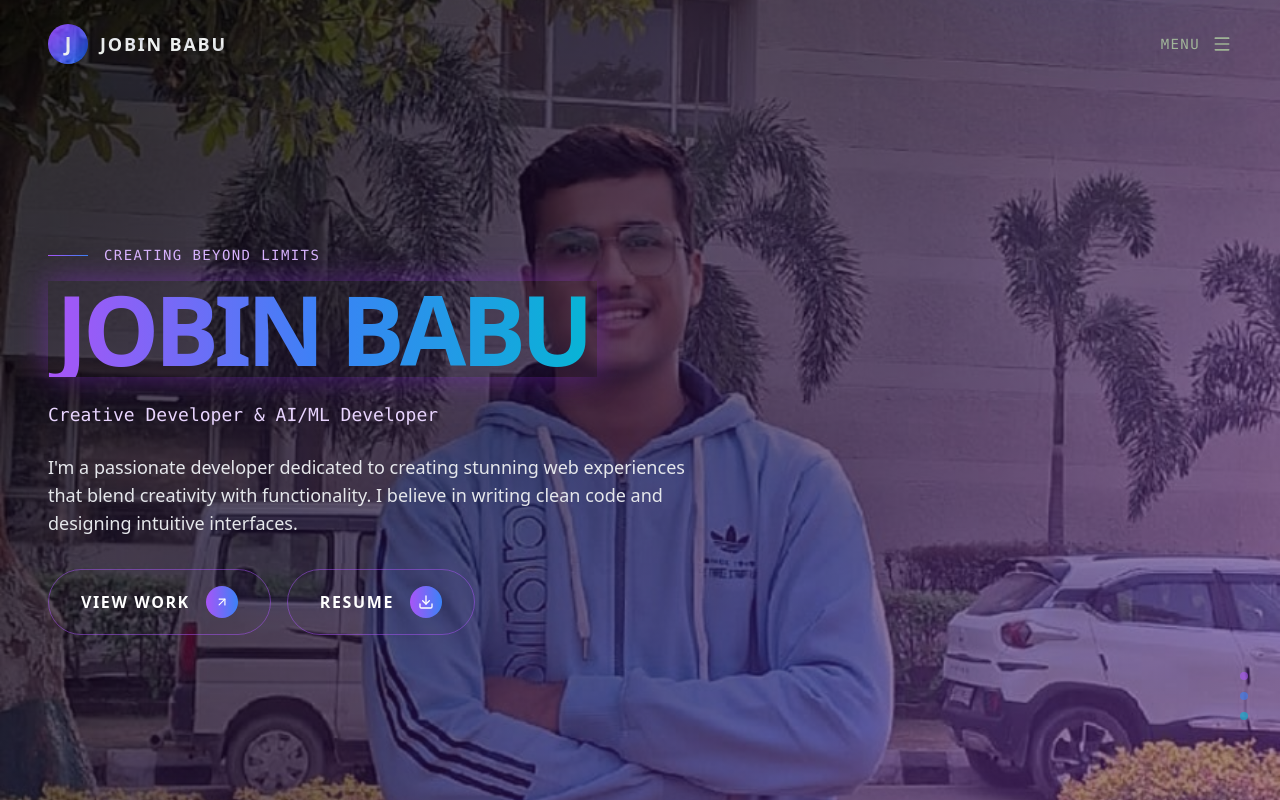
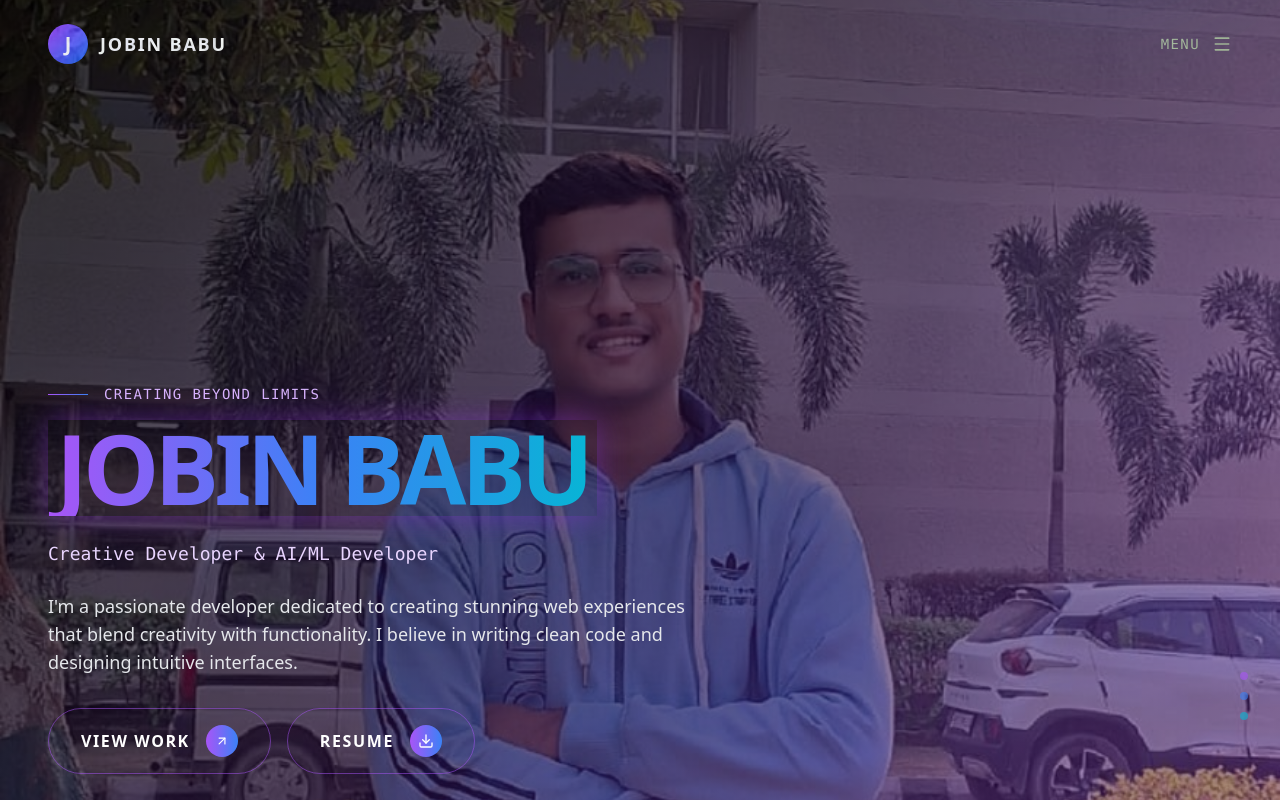
Before and after one commit to jobitech/portfoliomy, a React (Vite) app: page / in a window 1280 px wide. Shown: the top 800 px of the page. Built offline with nearby package versions, Linux system fonts and the light colour scheme; no server answers.

Commit message:
Increase hero section top padding - move content down to reveal face

```diff
--- a/src/components/Hero.jsx
+++ b/src/components/Hero.jsx
@@ -72,7 +72,7 @@ const Hero = () => {
       `}</style>
 
       <section
-        className="min-h-screen flex flex-col justify-center items-center md:items-start px-4 sm:px-8 md:px-12 pt-40 pb-20 relative z-10 overflow-hidden"
+        className="min-h-screen flex flex-col justify-center items-center md:items-start px-4 sm:px-8 md:px-12 pt-96 pb-20 relative z-10 overflow-hidden"
         style={{
           backgroundImage: `linear-gradient(135deg, rgba(0,0,0,0.8) 0%, rgba(88,28,135,0.5) 100%), url('${profileImage}')`,
           backgroundSize: 'cover',
```
